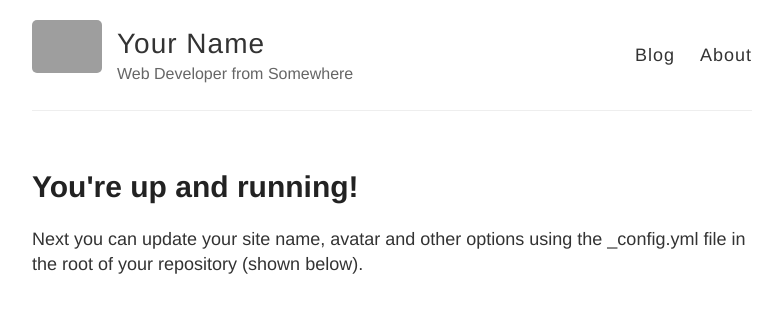
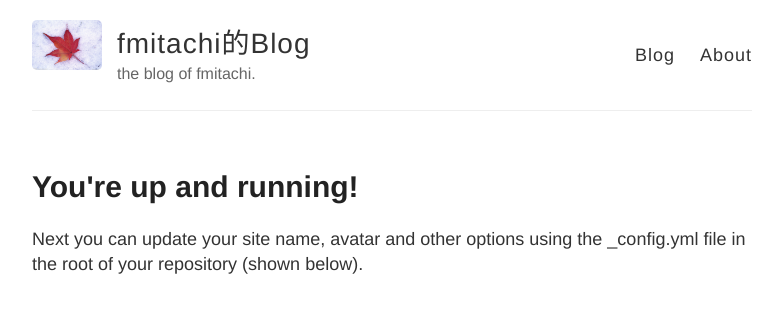
Before and after one commit to fmitachi/fmitachi.github.io, a Jekyll site: the page built from index.html, in a window 1280 px wide. Shown: the top 313 px of the page, without its empty margins (248-1030 px from the left). Built offline with Jekyll 4.4.1, drawn with Linux system fonts in a browser that asks for light colours; Markdown is read by kramdown in place of the engine named in the settings; grey boxes are pictures that could not be loaded.

Commit message:
modify name and avatar

```diff
--- a/_config.yml
+++ b/_config.yml
@@ -3,14 +3,13 @@
 #
 
 # Name of your site (displayed in the header)
-name: Your Name
+name: fmitachi的Blog
 
 # Short bio or description (displayed in the header)
-description: Web Developer from Somewhere
+description: the blog of fmitachi.
 
 # URL of your avatar or profile pic (you could use your GitHub profile pic)
-avatar: https://raw.githubusercontent.com/barryclark/jekyll-now/master/images/jekyll-logo.png
-
+avatar: images/avatar.jpg
 #
 # Flags below are optional
 #
```
Also changed, not shown: images/avatar.jpg (added), images/jekyll-logo.png (deleted).
